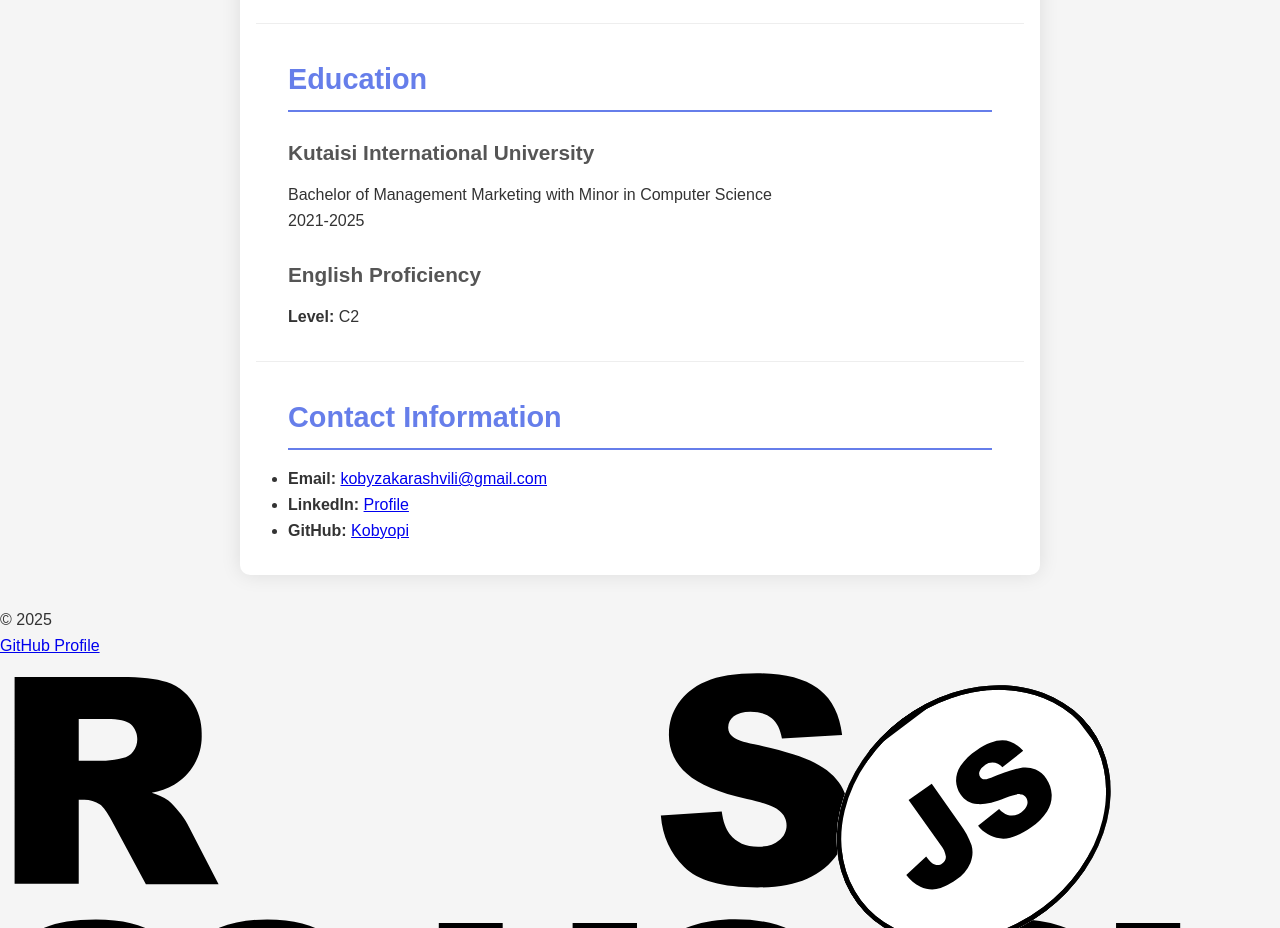
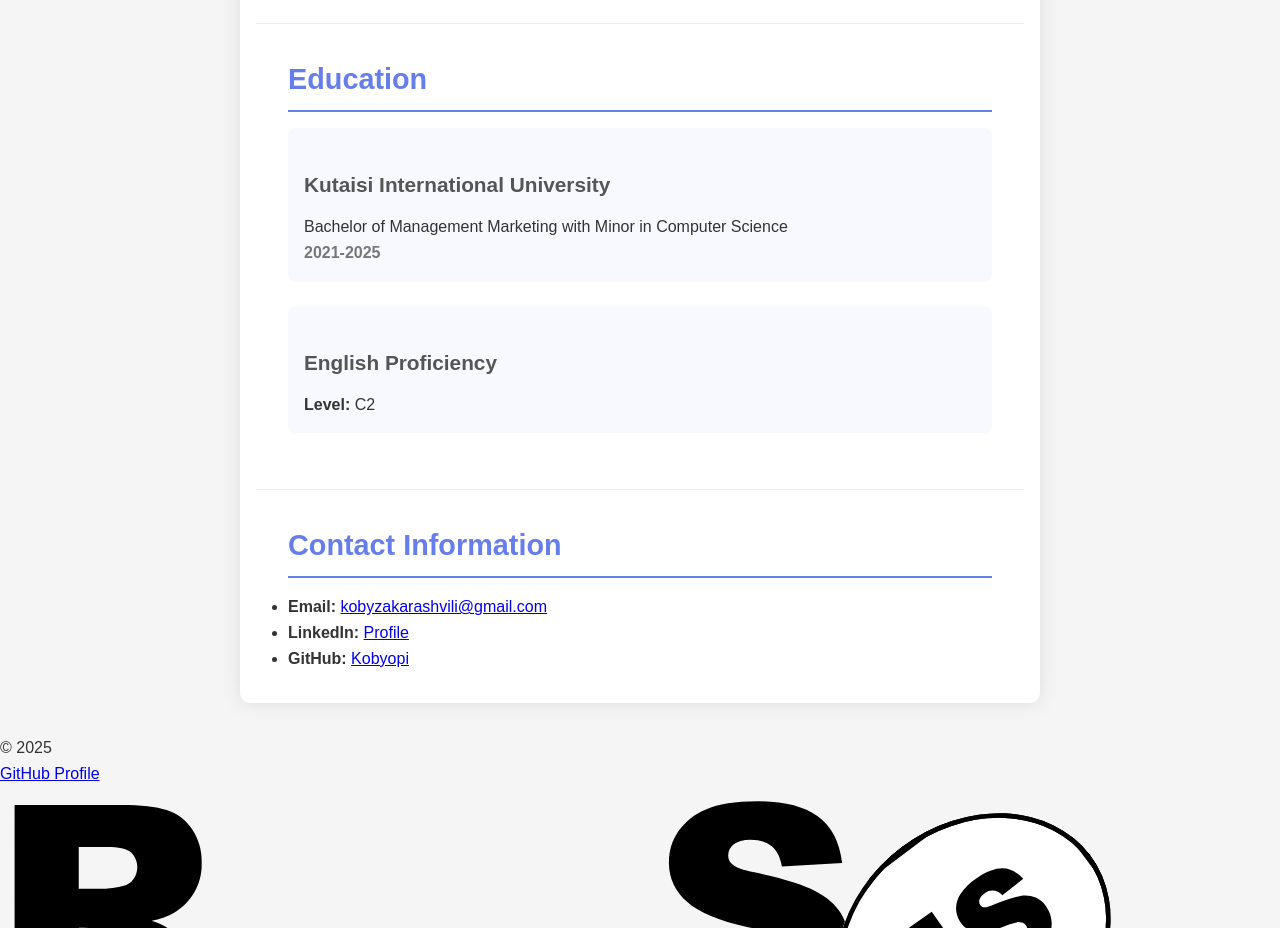
Before and after one commit to Kobyopi/rsschool-cv, a plain HTML site: page index.html in a window 1280 px wide. Shown: the part 3120-4048 px from the top of the page. Drawn offline with Linux system fonts and the light colour scheme.

Commit message:
feat: added style for education section

```diff
--- a/style.css
+++ b/style.css
@@ -180,3 +180,16 @@ code {
 .job ul li {
     margin-bottom: 0.5rem;
 }
+
+/* Education section */
+.education-item {
+    margin-bottom: 1.5rem;
+    padding: 1rem;
+    background: #f8f9ff;
+    border-radius: 8px;
+}
+
+.duration {
+    color: #777;
+    font-weight: bold;
+}
```
